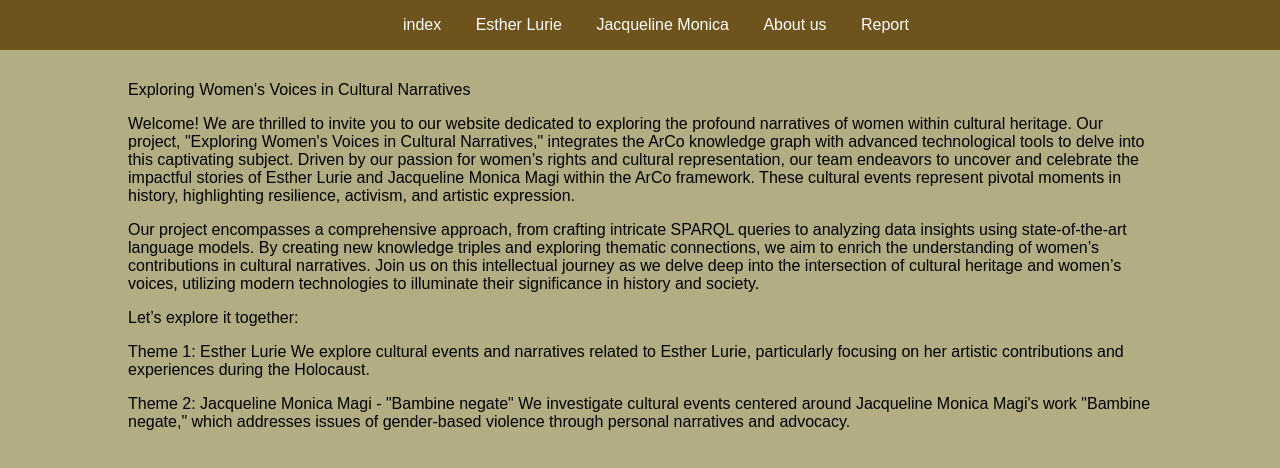
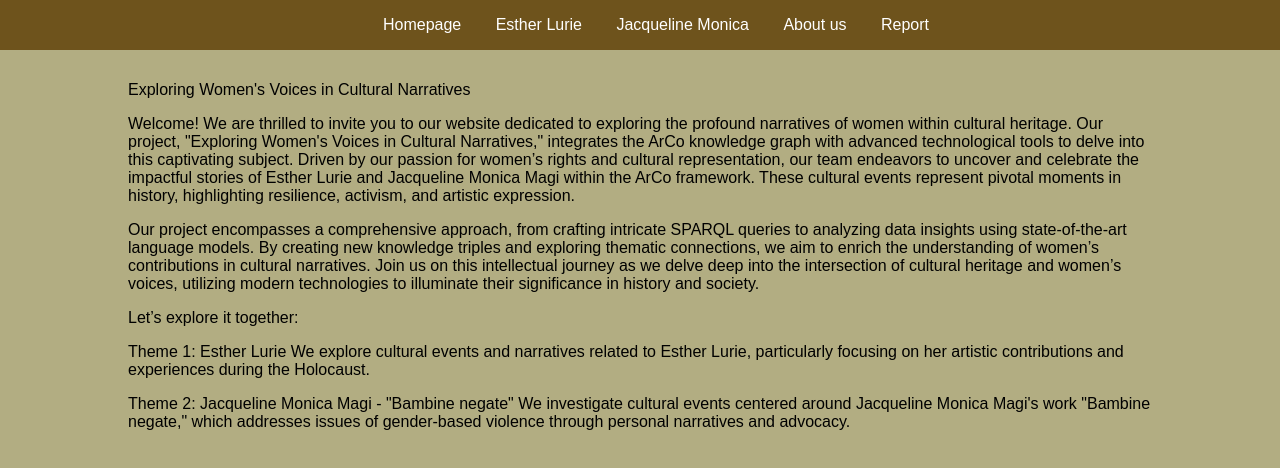
Before and after one commit to khnellya/khnellya.github.io, a plain HTML site: page index.html in a window 1280 px wide. Drawn offline with Linux system fonts and the light colour scheme.

Commit message:
Update index.html

```diff
--- a/index.html
+++ b/index.html
@@ -49,7 +49,7 @@
 </head>
 <body>
     <nav>
-        <a href="index.html">index </a>
+        <a href="index.html">Homepage </a>
         <a href="Esther Lurie.html">Esther Lurie </a>
         <a href="Jacqueline Monica.html">Jacqueline Monica </a>
         <a href="about us.html">About us </a>
```
